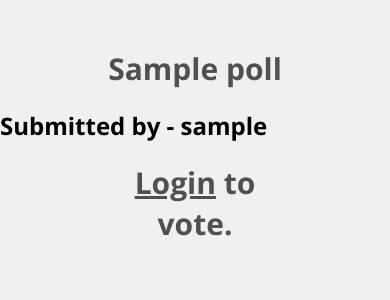
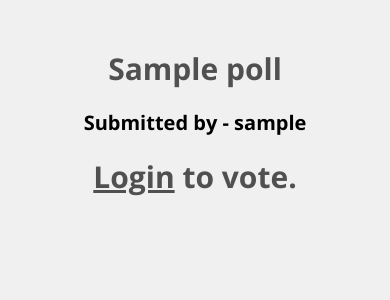
Before and after one commit to RobbertSinclair/Pollarize, a Django app: a page that uses pollarize/templates/poll_app/base.html in a window 390 px wide. Shown: the part 92-392 px from the top of the page. Run offline with Django 3.2, Linux system fonts and the light colour scheme; tables that the repository leaves empty hold one stand-in row (values such as "Sample post"); some libraries are stand-ins or nearby versions.

Commit message:
Did some styling to the vote.css file

```diff
--- a/pollarize/static/css/vote.css
+++ b/pollarize/static/css/vote.css
@@ -20,6 +20,11 @@
     float: left;
 }
 
+.vote-div h2 {
+    text-align: center;
+    font-size: 60px;
+}
+
 #answer1:hover {
     background-color: #505050 !important;
     color: #FF9C00 !important;
@@ -39,8 +44,18 @@
         font-size: 30px;
     }
 
+    .vote-div h2 {
+        font-size: 20px;
+    }
+
     .voting-form button {
-        font-size: 20px;
+        font-size: 30px;
+    }
+
+    .voting-form {
+        margin-left: 10%;
+        margin-right: 10%;
+        width: 80%;
     }
 }
 
@@ -48,4 +63,10 @@
     .vote-div h1 {
         font-size: 60px;
     }
+
+    .voting-form {
+        margin-left: 15%;
+        margin-right: 15%;
+        width: 70%;
+    }
 }
```
